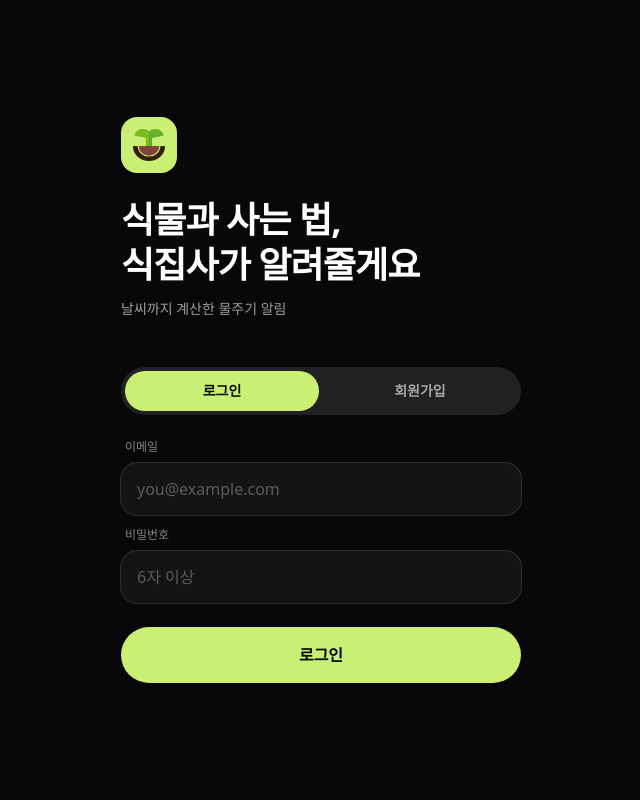
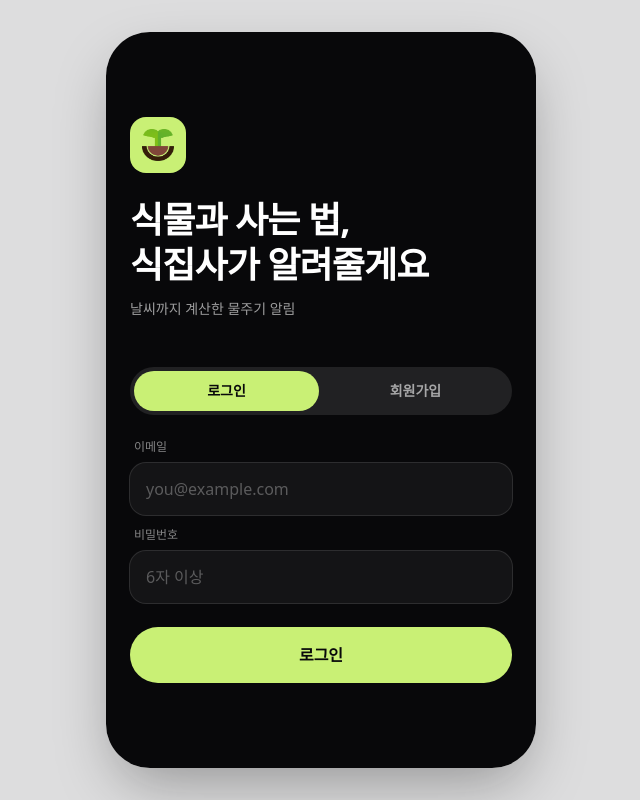
Before and after one commit to jungbin9999/sikjipsa, a Next.js app: page /sc01 in a window 1280 px wide. Shown: the whole page, without its empty margins (319-959 px from the left). Built offline with nearby package versions, Linux system fonts and the light colour scheme; no server answers.

Commit message:
feat: 데스크톱 폰 프레임 래퍼(PhoneFrame) 추가

```diff
--- a/app/layout.tsx
+++ b/app/layout.tsx
@@ -1,4 +1,5 @@
 import type { Metadata } from "next";
+import PhoneFrame from "@/components/PhoneFrame";
 import "./globals.css";
 
 export const metadata: Metadata = {
@@ -8,8 +9,10 @@ export const metadata: Metadata = {
 
 export default function RootLayout({ children }: LayoutProps<"/">) {
   return (
-    <html lang="ko" className="h-full antialiased">
-      <body className="min-h-full flex flex-col">{children}</body>
+    <html lang="ko" className="antialiased">
+      <body>
+        <PhoneFrame>{children}</PhoneFrame>
+      </body>
     </html>
   );
 }
--- /dev/null
+++ b/components/PhoneFrame.tsx
@@ -0,0 +1,17 @@
+import type { ReactNode } from "react";
+
+/**
+ * 모바일 세로형(390~430px) 앱을 데스크톱에서 볼 때 폰 모양 안에 담아 보여준다.
+ * - 모바일(sm 미만): 프레임 없이 전체 화면
+ * - 데스크톱(sm 이상): 가운데 430px 폰 형태, 바깥은 backdrop
+ * 화면 콘텐츠는 이 안에서만 스크롤되므로 각 화면은 그대로 flex-1을 쓰면 된다.
+ */
+export default function PhoneFrame({ children }: { children: ReactNode }) {
+  return (
+    <div className="flex min-h-dvh flex-col bg-cloud sm:items-center sm:justify-center sm:bg-ink/10 sm:p-8">
+      <div className="flex min-h-dvh w-full flex-col overflow-y-auto bg-cloud sm:h-[860px] sm:max-h-[calc(100dvh-4rem)] sm:min-h-0 sm:w-[430px] sm:rounded-[2.75rem] sm:shadow-[0_24px_60px_-12px_rgba(8,8,10,0.35)]">
+        {children}
+      </div>
+    </div>
+  );
+}
```
Also changed, not shown: 2 other files (tests, documents, lock files or other folders).
